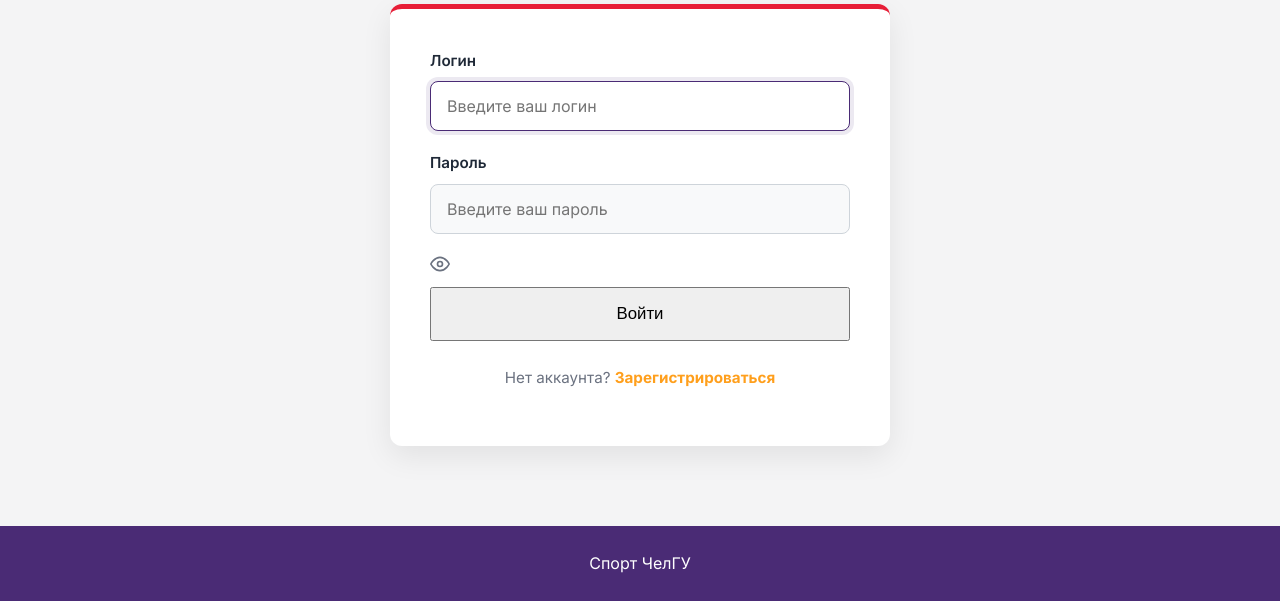
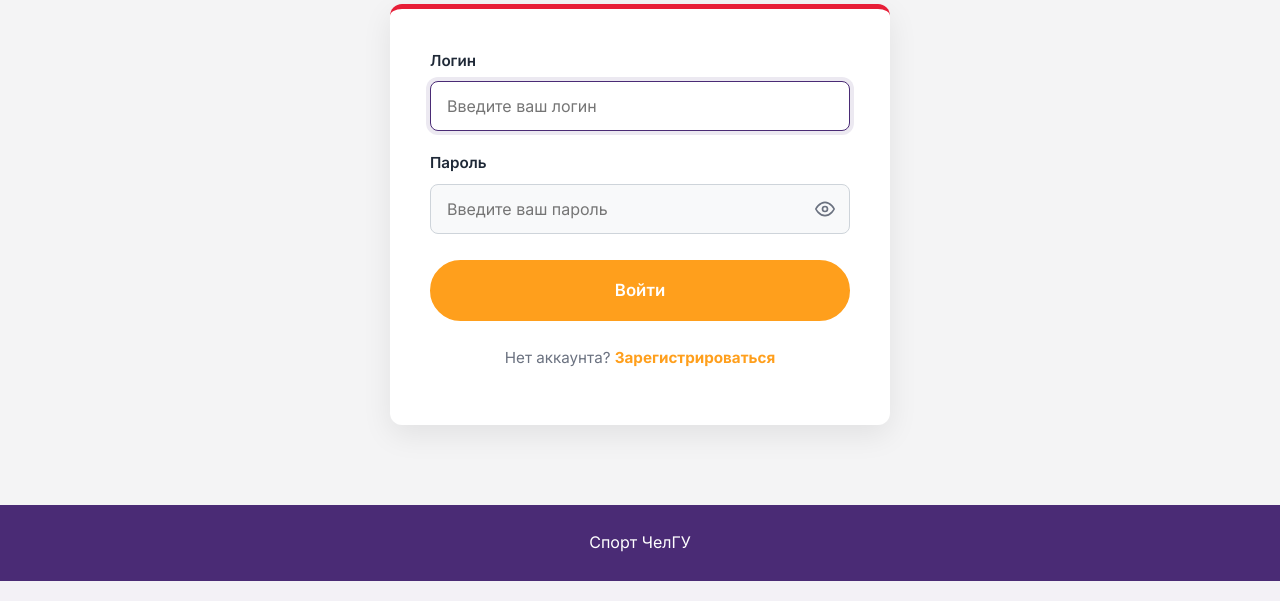
Before and after one commit to Titovaae/clubs-site, a Spring Boot app: page /login in a window 1280 px wide. Shown: the part 301-902 px from the top of the page. Run offline with Spring Boot 4, Linux system fonts and the light colour scheme; some of the project's set-up classes (security, data sources, template engines, error pages and the like) are left out, and stand-ins take their place; some libraries are stand-ins or nearby versions.

Commit message:
поправка css

```diff
--- a/src/main/resources/static/css/style.css
+++ b/src/main/resources/static/css/style.css
@@ -266,16 +266,39 @@ a.plain:hover { color: var(--chelgu-orange); }
 a.notice:hover { transform: translateX(5px); border-left-color: var(--primary-red); }
 .notice h3 { margin: 4px 0 8px; color: var(--chelgu-purple); }
 .notice p { margin: 4px 0; }
+/* Обертка для поля с паролем */
+.password-wrapper {
+    position: relative;
+    width: 100%;
+    margin-bottom: 20px; /* Перенесли отступ сюда */
+}
+
+/* Поле ввода внутри обертки */
+.password-wrapper input[type="password"],
+.password-wrapper input[type="text"] {
+    width: 100%;
+    margin-bottom: 0 !important; /* Убрали отступ у самого поля, чтобы обертка была ровно по его высоте */
+    padding-right: 45px; /* Место для глазика */
+}
+
+.toggle-password {
+    position: absolute;
+    right: 15px;
+    top: 50%; /* Ровно по центру поля ввода */
+    transform: translateY(-50%);
+    cursor: pointer;
+    display: flex;
+    align-items: center;
+}
 
 .toggle-password svg {
     width: 20px;
     height: 20px;
     color: var(--text-muted);
-    transition: color 0.2s;
 }
 
 .toggle-password:hover svg {
-    color: var(--chelgu-purple); /* При наведении иконка становится фиолетовой */
+    color: var(--chelgu-purple);
 }
 
 .hidden {
--- a/src/main/resources/templates/login.html
+++ b/src/main/resources/templates/login.html
@@ -53,7 +53,7 @@
             </div>
         </div>
 
-        <button type="submit">Войти</button>
+        <button type="submit" class="btn">Войти</button>
 
         <p class="auth-link">
             Нет аккаунта? <a th:href="@{/register}">Зарегистрироваться</a>
```
